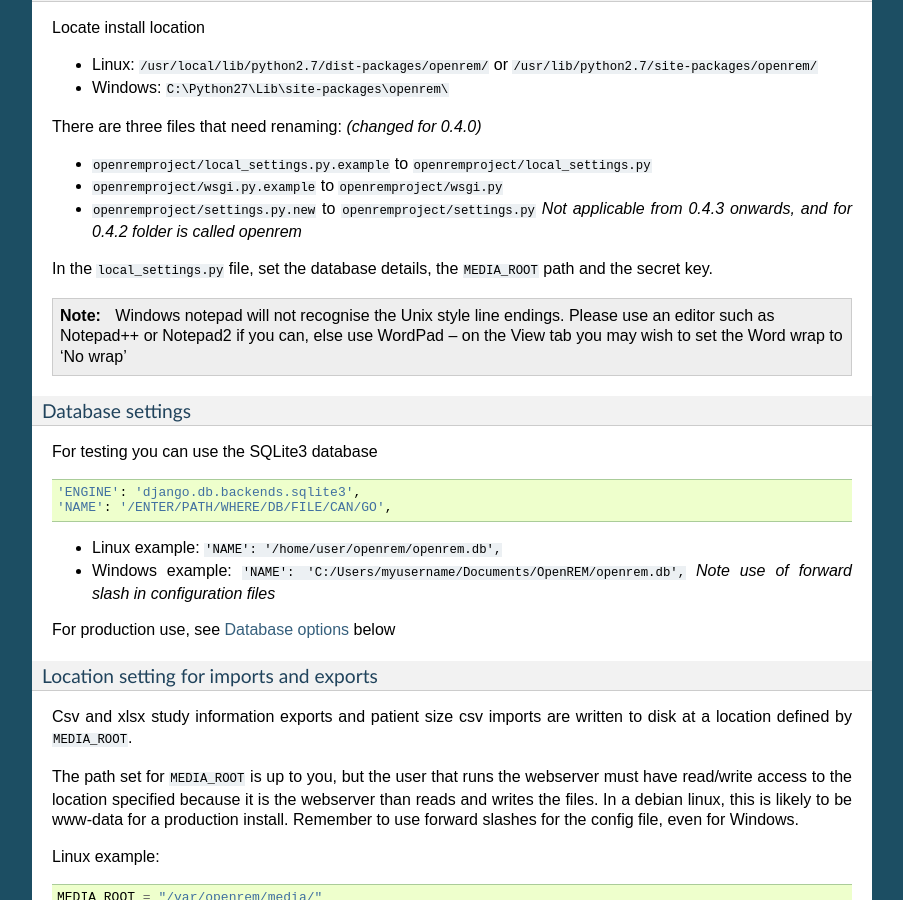
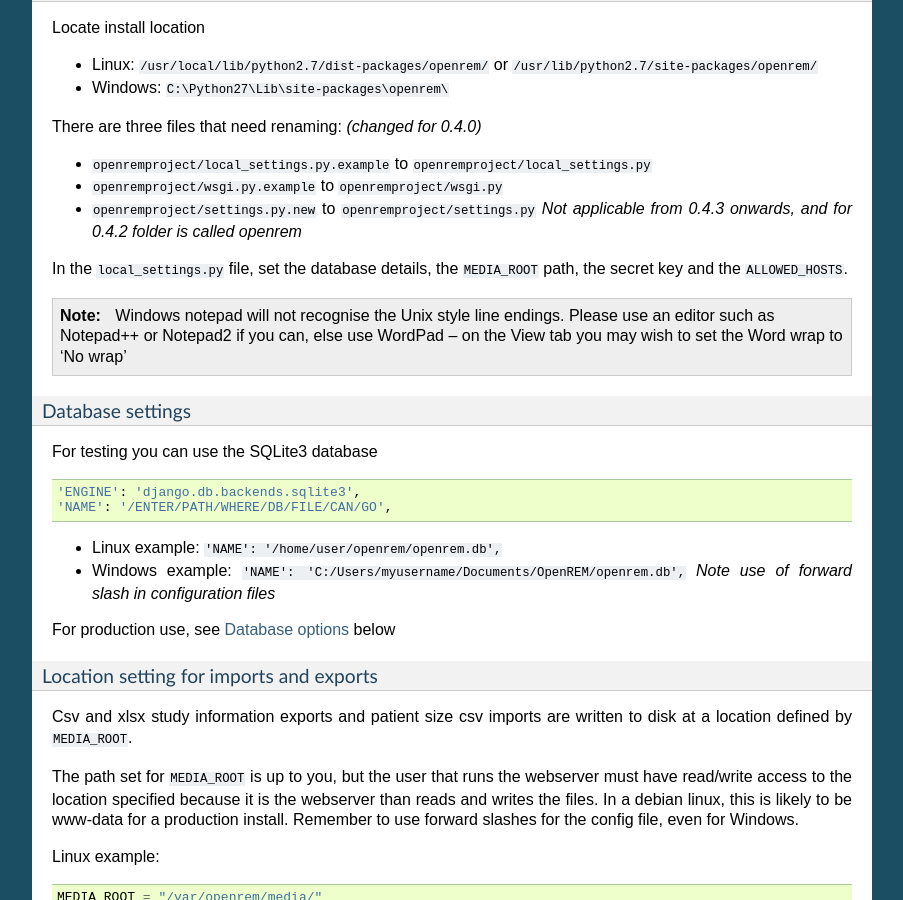
Before and after one commit to ckswilliams/modOpenREM, a Sphinx documentation site: the page built from docs/install.rst, in a window 1280 px wide and 900 px high, scrolled down 1627 px. Shown: the whole window, without its empty margins (198-1101 px from the left). Built offline with Sphinx 7.4.7, drawn with Linux system fonts in a browser that asks for light colours.

Commit message:
Minor correction to install docs to add allowed_hosts to the list of things to set in local_settings. Refs #39.

```diff
--- a/docs/install.rst
+++ b/docs/install.rst
@@ -101,7 +101,7 @@ There are three files that need renaming: *(changed for 0.4.0)*
 + ``openremproject/wsgi.py.example`` to ``openremproject/wsgi.py``
 + ``openremproject/settings.py.new`` to ``openremproject/settings.py`` *Not applicable from 0.4.3 onwards, and for 0.4.2 folder is called openrem*
 
-In the ``local_settings.py`` file, set the database details, the ``MEDIA_ROOT`` path and the secret key.
+In the ``local_settings.py`` file, set the database details, the ``MEDIA_ROOT`` path, the secret key and the ``ALLOWED_HOSTS``.
 
 ..  Note::
 
```
